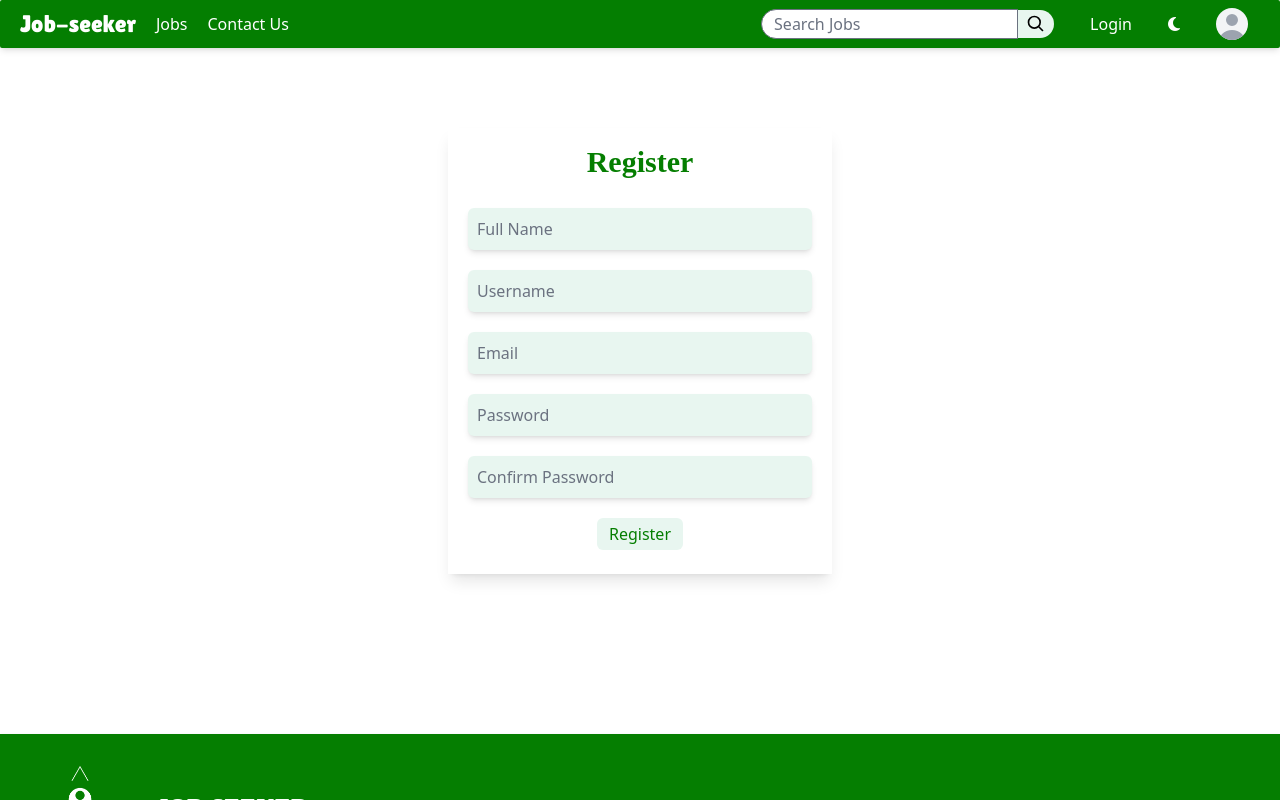
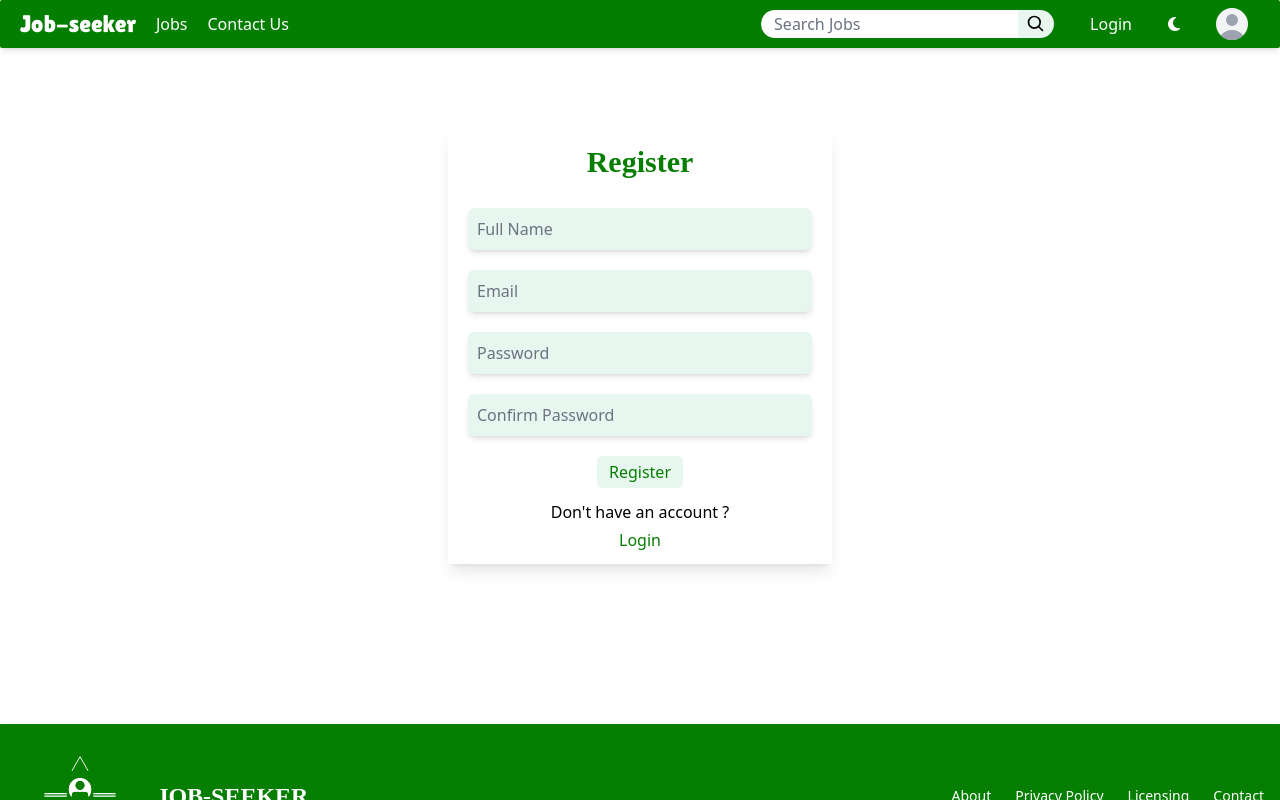
Before and after one commit to minrazzz/job_portal, a React (Vite) app in the folder job-portal/: page /register in a window 1280 px wide. Built offline with nearby package versions, Linux system fonts and the light colour scheme; a web font is replaced by a local one.

Commit message:
register validation

```diff
--- a/job-portal/package.json
+++ b/job-portal/package.json
@@ -12,9 +12,11 @@
   "dependencies": {
     "flowbite": "^1.6.5",
     "flowbite-react": "^0.4.7",
+    "formik": "^2.4.1",
     "react": "^18.2.0",
     "react-dom": "^18.2.0",
-    "react-router-dom": "^6.11.2"
+    "react-router-dom": "^6.11.2",
+    "yup": "^1.2.0"
   },
   "devDependencies": {
     "@types/react": "^18.0.37",
--- a/job-portal/src/layout/Navbar.jsx
+++ b/job-portal/src/layout/Navbar.jsx
@@ -41,7 +41,7 @@ const Navbar = () => {
               <input
                 type="text"
                 placeholder="Search Jobs"
-                className=" outline-none active:outline-none focus:outline-none block h-[30px]  rounded-l-full "
+                className="  border-transparent focus:border-transparent focus:ring-0 block h-[28px]  rounded-l-full "
               />
 
               <button className=" bg-[#E8F6EF] rounded-r-full h-7 px-2   ">
@@ -54,9 +54,9 @@ const Navbar = () => {
                   xmlns="http://www.w3.org/2000/svg"
                 >
                   <path
-                    stroke-linecap="round"
-                    stroke-linejoin="round"
-                    stroke-width="2"
+                    strokeLinecap="round"
+                    strokeLinejoin="round"
+                    strokeWidth="2"
                     d="M21 21l-6-6m2-5a7 7 0 11-14 0 7 7 0 0114 0z"
                   ></path>
                 </svg>
@@ -88,7 +88,7 @@ const Navbar = () => {
               </div>
             )}
           </div>
-          <div class="profile relative w-8 h-8 overflow-hidden bg-gray-100 rounded-full dark:bg-gray-600">
+          <div class=" profile relative w-8 h-8 overflow-hidden bg-gray-100 rounded-full dark:bg-gray-600">
             <svg
               class="absolute w-10 h-10 text-gray-400 -left-1"
               fill="currentColor"
@@ -96,9 +96,9 @@ const Navbar = () => {
               xmlns="http://www.w3.org/2000/svg"
             >
               <path
-                fill-rule="evenodd"
+                fillRule="evenodd"
                 d="M10 9a3 3 0 100-6 3 3 0 000 6zm-7 9a7 7 0 1114 0H3z"
-                clip-rule="evenodd"
+                clipRule="evenodd"
               ></path>
             </svg>
           </div>
--- a/job-portal/src/pages/Login.jsx
+++ b/job-portal/src/pages/Login.jsx
@@ -1,4 +1,5 @@
 import React from "react";
+
 import { NavLink } from "react-router-dom";
 
 export const Login = () => {
@@ -32,7 +33,7 @@ export const Login = () => {
           </button>
         </div>
         <div className="Register mx-auto text-center flex flex-col gap-1 dark:text-slate-400">
-          <p className="">Don't have an account ?</p>
+          <p className="">Already have an account</p>
           <NavLink
             className="hover:font-bold hover:transition-all text-[#057E01] dark:text-white"
             to="/register"
--- a/job-portal/src/pages/Register.jsx
+++ b/job-portal/src/pages/Register.jsx
@@ -1,45 +1,116 @@
 import React from "react";
+import { useFormik } from "formik";
+import * as Yup from "yup";
+import { NavLink } from "react-router-dom";
+
+const nameRegex = /^[a-zA-Z-' ]+$/;
+const passwordRegex =
+  /^(?=.*[a-z])(?=.*[A-Z])(?=.*\d)(?=.*[@$!%*?&])[A-Za-z\d@$!%*?&]{8,}$/;
+
+const initialValues = {
+  fullName: "",
+  email: "",
+  password: "",
+  confirmPassword: "",
+};
+
+const validationSchema = Yup.object({
+  fullName: Yup.string()
+    .min(2, "*Name must have at least 2 characters")
+    .matches(nameRegex, "*Please enter a valid name")
+    .max(100, "*Names can't be longer than 100 characters")
+    .required("*Required"),
+  email: Yup.string().email("Invalid email address!").required("*Required!"),
+  password: Yup.string()
+    .min(8, "*Password must contain minimum of 8 characters")
+    .matches(
+      passwordRegex,
+      "*Must contain at least one uppercase letter, one lowercase letter, one number and one special character"
+    )
+    .required("*Required"),
+  confirmPassword: Yup.string()
+    .oneOf([Yup.ref("password")], "Password doesnot match!")
+    .required("*Required"),
+});
 
 const Register = () => {
+  const onSubmit = (values) => {
+    // console.log("formike", values);
+  };
+  const formik = useFormik({
+    initialValues,
+    onSubmit,
+    validationSchema,
+  });
+  console.log("Visited data", formik.values);
   return (
     <>
       <form
         action=""
-        className="shadow-lg mx-auto max-w-sm pt-1 shadow-lg  pb-3 px-5 max-h dark:shadow-lg dark:bg-[#1E2936] mt-20"
+        className="shadow-lg mx-auto max-w-sm pt-1 shadow-lg  pb-3 px-5 max-h dark:shadow-2xl dark:bg-[#1E2936] mt-20"
+        onSubmit={formik.handleSubmit}
       >
         <h1 className="text-3xl font-fair text-[#057E01] font-bold text-center mb-4 dark:text-white py-3">
           Register
         </h1>
+        <div className="form-control mb-5 ">
           <input
-          className="email bg-[#E8F6F0] border-transparent focus:border-transparent focus:ring-0 block w-full  py-2 mb-5 rounded-md px-2 shadow-md dark:bg-white"
+            className="email bg-[#E8F6F0] border-transparent focus:border-transparent focus:ring-0 block w-full  py-2 mb-1 rounded-md px-2 shadow-md dark:bg-white"
             type="text"
             name="fullName"
             placeholder="Full Name"
+            {...formik.getFieldProps("fullName")}
           />
+          {formik.touched.fullName && formik.errors.fullName ? (
+            <div className="text-red-500 text-sm ">
+              {formik.errors.fullName}
+            </div>
+          ) : null}
+        </div>
+
+        <div className="form-control mb-5 ">
           <input
-          className="email bg-[#E8F6F0] border-transparent focus:border-transparent focus:ring-0 block w-full  py-2 mb-5 rounded-md px-2 shadow-md dark:bg-white"
-          type="text"
-          name="username"
-          placeholder="Username"
-        />
-        <input
-          className="email bg-[#E8F6F0] border-transparent focus:border-transparent focus:ring-0 block w-full  py-2 mb-5 rounded-md px-2 shadow-md dark:bg-white"
+            className="email bg-[#E8F6F0] border-transparent focus:border-transparent focus:ring-0 block w-full  py-2 mb-1 rounded-md px-2 shadow-md dark:bg-white"
             type="text"
             name="email"
             placeholder="Email"
+            {...formik.getFieldProps("email")}
           />
+          {formik.touched.email && formik.errors.email ? (
+            <div className="text-red-500 text-sm ">{formik.errors.email}</div>
+          ) : null}
+        </div>
+
+        <div className="form-control mb-5 ">
           <input
-          className="password bg-[#E8F6F0] border-transparent focus:border-transparent focus:ring-0 block w-full  py-2 mb-5 rounded-md px-2 shadow-md dark:bg-white"
+            className="password bg-[#E8F6F0] border-transparent focus:border-transparent focus:ring-0 block w-full  py-2 mb-1 rounded-md px-2 shadow-md dark:bg-white"
             type="text"
             name="password"
             placeholder="Password"
+            {...formik.getFieldProps("password")}
           />
+          {formik.touched.password && formik.errors.password ? (
+            <div className="text-red-500 text-sm ">
+              {formik.errors.password}
+            </div>
+          ) : null}
+        </div>
+
+        <div className="form-control mb-5 ">
           <input
-          className="password bg-[#E8F6F0] border-transparent focus:border-transparent focus:ring-0 block w-full  py-2 mb-5 rounded-md px-2 shadow-md dark:bg-white"
+            className="password bg-[#E8F6F0] border-transparent focus:border-transparent focus:ring-0 block w-full  py-2 mb-1 rounded-md px-2 shadow-md dark:bg-white"
             type="text"
             name="confirmPassword"
             placeholder="Confirm Password"
+            {...formik.getFieldProps("confirmPassword")}
           />
+          {formik.touched.confirmPassword && formik.errors.confirmPassword ? (
+            <div className="text-red-500 text-sm ">
+              {formik.errors.confirmPassword}
+            </div>
+          ) : null}
+        </div>
+
         <div className="grid place-items-center mb-3">
           <button
             className="py-1 w-1/4 bg-[#E8F6F0] text-[#057E01] rounded-md hover:bg-[#BCEAD5] hover:transition-all dark:bg-[#ced6e0] dark:hover:bg-[#b0bdce] dark:text-black"
@@ -48,6 +119,15 @@ const Register = () => {
             Register
           </button>
         </div>
+        <div className="Register mx-auto text-center flex flex-col gap-1 dark:text-slate-400">
+          <p className="">Don't have an account ?</p>
+          <NavLink
+            className="hover:font-bold hover:transition-all text-[#057E01] dark:text-white"
+            to="/login"
+          >
+            Login
+          </NavLink>
+        </div>
       </form>
     </>
   );
```
Also changed, not shown: 1 other file (tests, documents, lock files or other folders). Lines whose indentation alone changed are shown as unchanged.
